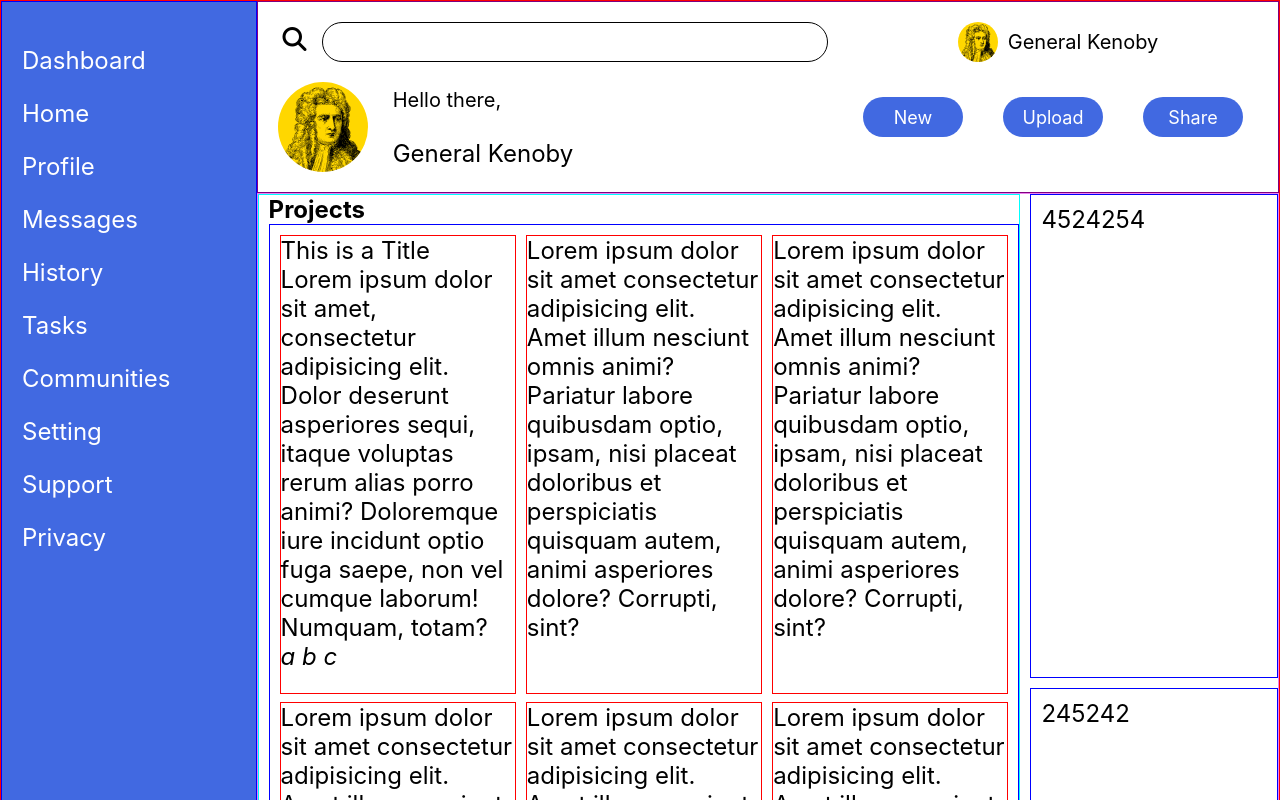
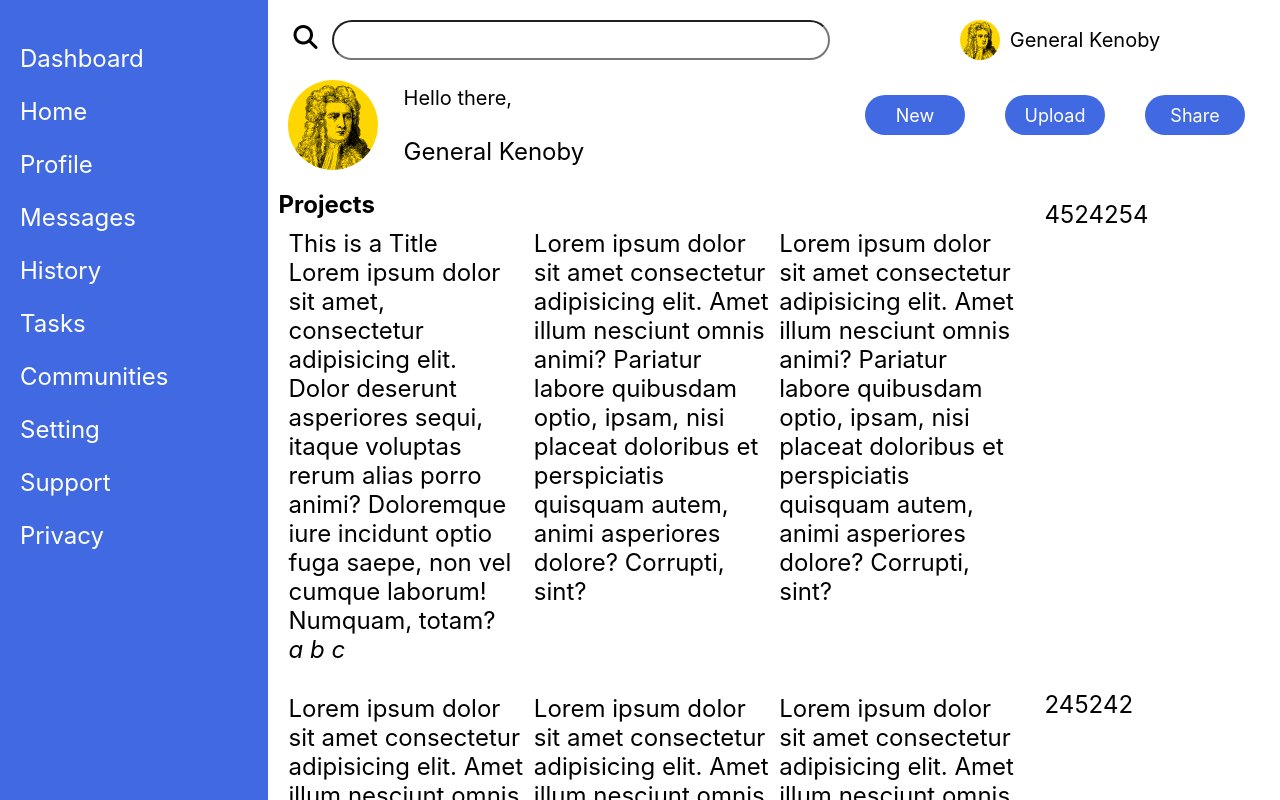
Before and after one commit to jmrfG/top-dashboard, a plain HTML site: page index.html in a window 1280 px wide. Shown: the top 800 px of the page. Drawn offline with Linux system fonts and the light colour scheme; some icons are missing.

Commit message:
CSS improvements

```diff
--- a/style.css
+++ b/style.css
@@ -21,13 +21,13 @@ body{
 min-height: 100vh;
 display: grid;
 grid-template: auto 4fr/ 1fr 4fr;
-border: 1px solid red;
 }
 
 .sidebar {
-    border: 1px solid blue;
     padding: 20px;
+    padding-right: 100px;
     color: white;
+    width: fit-content;
     background-color: royalblue;
     grid-row-start: 1;
     grid-row-end: 3;
@@ -38,7 +38,6 @@ border: 1px solid red;
     display: grid;
     grid-template: auto 1fr / 2fr 1fr;
     grid-area: 1 / 2 /2 /-1;
-    border: 1px solid purple;
     padding: 10px;
 }
 
@@ -53,7 +52,6 @@ border: 1px solid red;
 
 .searchbar .box {
     padding-left: 10px;
-    border:0.5px solid black;
     border-radius: 20px;
     width: 100%;
 }
@@ -107,11 +105,9 @@ border: 1px solid red;
     display: grid;
     grid-template: 1fr 1fr 1fr 1fr / 1fr 1fr 1fr 1fr;
     gap: 10px;
-    border: 1px solid violet;
 }
 
 .cards {
-    border: 1px solid blue;
     padding: 10px;
 }
 
@@ -131,7 +127,6 @@ border: 1px solid red;
     grid-row-end: 5;
     grid-column-start: 1;
     grid-column-end: 4;
-    border: 1px solid aqua;
     padding-left: 10px;
 }
 
@@ -152,7 +147,6 @@ border: 1px solid red;
 }
 
 .card {
-    border: 1px solid red;
     margin-bottom: 20px;
     height:100%;
 }
```
